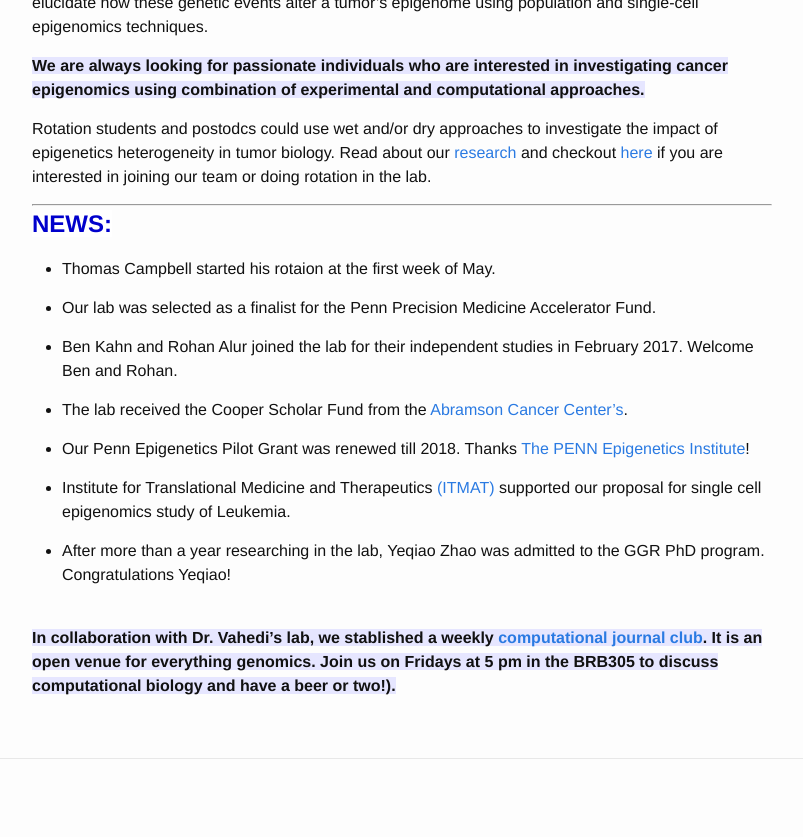
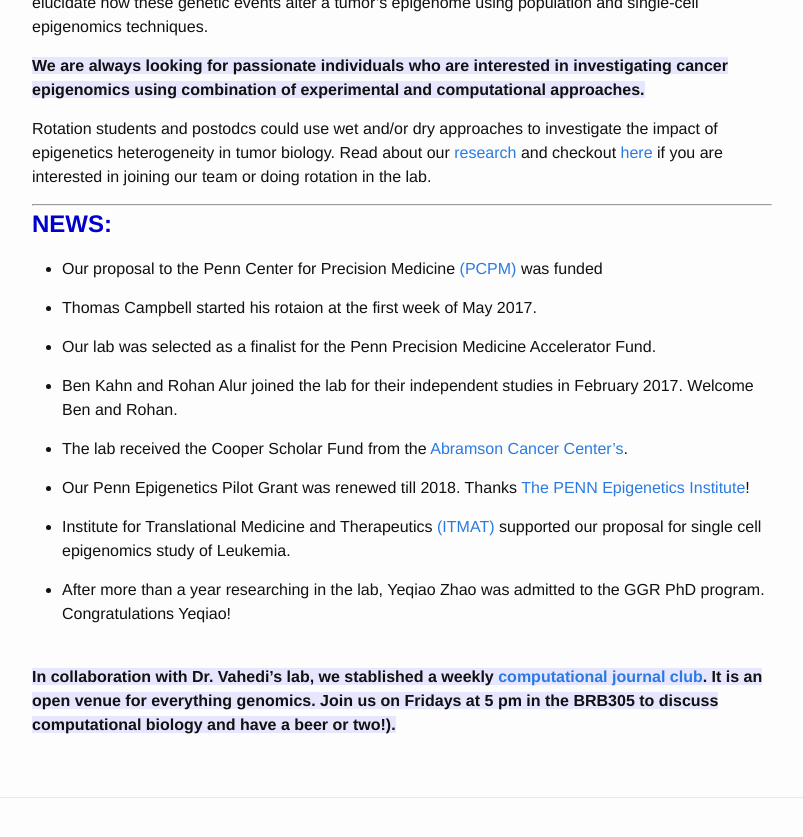
Before and after one commit to faryabib/faryabib.github.io, a Jekyll site: the page built from index.md, in a window 1280 px wide and 900 px high, scrolled down 718 px. Shown: the top 837 px of the window, without its empty margins (238-1041 px from the left). Built offline with Jekyll 4.4.1, drawn with Linux system fonts in a browser that asks for light colours.

Commit message:
update 170602

```diff
--- a/index.md
+++ b/index.md
@@ -17,7 +17,9 @@ Rotation students and postodcs could use wet and/or dry approaches to investigat
 ----
 <strong><span style="font-size: 1.5em; font-weight: bold; color: #0000cc; background-color: #ffffff">NEWS:</span><strong>
 
-+ Thomas Campbell started his rotaion at the first week of May.
++ Our proposal to the Penn Center for Precision Medicine [(PCPM)](https://lp.pennmedicine.org/precision-medicine/general?hcmacid=pm) was funded
+
++ Thomas Campbell started his rotaion at the first week of May 2017.
 
 + Our lab was selected as a finalist for the Penn Precision Medicine Accelerator Fund.
 
```
